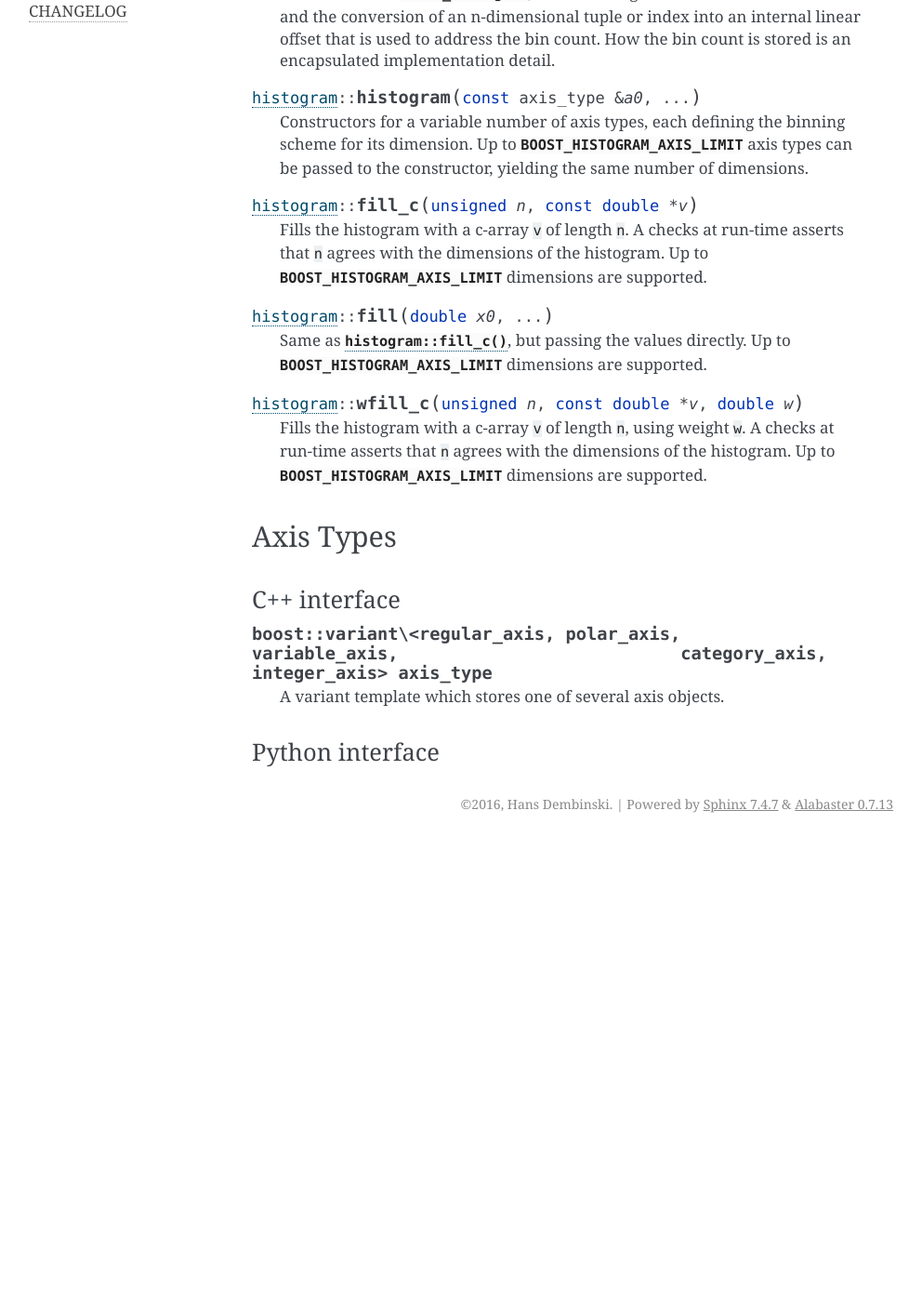
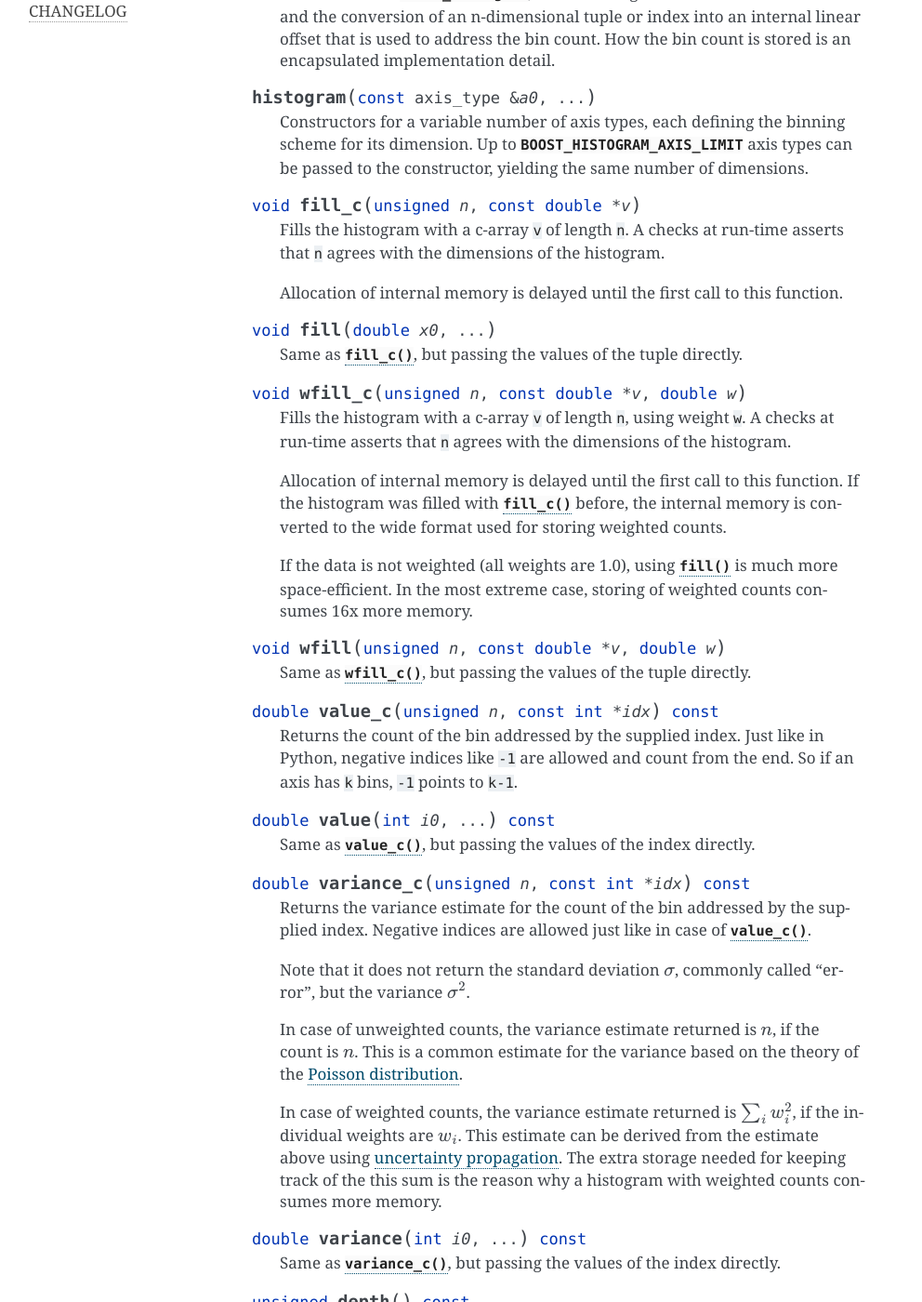
Before and after one commit to boostorg/histogram, a Sphinx documentation site: the page built from doc/sphinx/types.rst, in a window 1280 px wide and 1400 px high, scrolled down 435 px. Shown: the whole window at 93% size, without its empty margins (149-1141 px from the left). Built offline with Sphinx 7.4.7, drawn with Linux system fonts in a browser that asks for light colours; before the commit the page ends 1339 px from its top, so only the background shows below that; some of the changed text lies outside the part shown.

Commit message:
more docu

```diff
--- a/doc/sphinx/references.rst
+++ b/doc/sphinx/references.rst
@@ -3,3 +3,4 @@ References
 
 * `ROOT framework <https://root.cern.ch>`_
 * `Poisson distribution <https://en.wikipedia.org/wiki/Poisson_distribution>`_
+* `Uncertainty propagation <https://en.wikipedia.org/wiki/Propagation_of_uncertainty>`_
--- a/doc/sphinx/types.rst
+++ b/doc/sphinx/types.rst
@@ -17,21 +17,67 @@ C++ interface
 
     It inherits from :cpp:class:`basic_histogram`, which manages the stored axis instances and the conversion of an n-dimensional tuple or index into an internal linear offset that is used to address the bin count. How the bin count is stored is an encapsulated implementation detail.
 
-.. cpp:function:: histogram::histogram(const axis_type& a0, ...)
+.. cpp:namespace-push:: histogram
+
+.. cpp:function:: histogram(const axis_type& a0, ...)
 
     Constructors for a variable number of axis types, each defining the binning scheme for its dimension. Up to :cpp:var:`BOOST_HISTOGRAM_AXIS_LIMIT` axis types can be passed to the constructor, yielding the same number of dimensions.
 
-.. cpp:function:: histogram::fill_c(unsigned n, const double* v)
+.. cpp:function:: void fill_c(unsigned n, const double* v)
 
-    Fills the histogram with a c-array ``v`` of length ``n``. A checks at run-time asserts that ``n`` agrees with the dimensions of the histogram. Up to :cpp:var:`BOOST_HISTOGRAM_AXIS_LIMIT` dimensions are supported.
+    Fills the histogram with a c-array ``v`` of length ``n``. A checks at run-time asserts that ``n`` agrees with the dimensions of the histogram.
 
-.. cpp:function:: histogram::fill(double x0, ...)
+    Allocation of internal memory is delayed until the first call to this function.
 
-    Same as :cpp:func:`histogram::fill_c`, but passing the values directly.  Up to :cpp:var:`BOOST_HISTOGRAM_AXIS_LIMIT` dimensions are supported.
+.. cpp:function:: void fill(double x0, ...)
 
-.. cpp:function:: histogram::wfill_c(unsigned n, const double* v, double w)
+    Same as :cpp:func:`fill_c`, but passing the values of the tuple directly.
 
-    Fills the histogram with a c-array ``v`` of length ``n``, using weight ``w``. A checks at run-time asserts that ``n`` agrees with the dimensions of the histogram. Up to :cpp:var:`BOOST_HISTOGRAM_AXIS_LIMIT` dimensions are supported.
+.. cpp:function:: void wfill_c(unsigned n, const double* v, double w)
+
+    Fills the histogram with a c-array ``v`` of length ``n``, using weight ``w``. A checks at run-time asserts that ``n`` agrees with the dimensions of the histogram.
+
+    Allocation of internal memory is delayed until the first call to this function. If the histogram was filled with :cpp:func:`fill_c` before, the internal memory is converted to the wide format used for storing weighted counts.
+
+    If the data is not weighted (all weights are 1.0), using :cpp:func:`fill` is much more space-efficient. In the most extreme case, storing of weighted counts consumes 16x more memory.
+
+.. cpp:function:: void wfill(unsigned n, const double* v, double w)
+
+    Same as :cpp:func:`wfill_c`, but passing the values of the tuple directly.
+
+.. cpp:function:: double value_c(unsigned n, const int* idx) const
+
+    Returns the count of the bin addressed by the supplied index. Just like in Python, negative indices like ``-1`` are allowed and count from the end. So if an axis has ``k`` bins, ``-1`` points to ``k-1``.
+
+.. cpp:function:: double value(int i0, ...) const
+
+    Same as :cpp:func:`value_c`, but passing the values of the index directly.
+
+.. cpp:function:: double variance_c(unsigned n, const int* idx) const
+
+    Returns the variance estimate for the count of the bin addressed by the supplied index. Negative indices are allowed just like in case of :cpp:func:`value_c`.
+
+    Note that it does not return the standard deviation :math:`\sigma`, commonly called "error", but the variance :math:`\sigma^2`.
+
+    In case of unweighted counts, the variance estimate returned is :math:`n`, if the count is :math:`n`. This is a common estimate for the variance based on the theory of the `Poisson distribution <https://en.wikipedia.org/wiki/Poisson_distribution>`_.
+
+    In case of weighted counts, the variance estimate returned is :math:`\sum_i w_i^2`, if the individual weights are :math:`w_i`. This estimate can be derived from the estimate above using `uncertainty propagation <https://en.wikipedia.org/wiki/Propagation_of_uncertainty>`_. The extra storage needed for keeping track of the this sum is the reason why a histogram with weighted counts consumes more memory.
+
+.. cpp:function:: double variance(int i0, ...) const
+
+    Same as :cpp:func:`variance_c`, but passing the values of the index directly.
+
+.. cpp:function:: unsigned depth() const
+
+    Returns the current size of a count in the internal memory buffer in number of bytes.
+
+.. cpp:function:: double sum() const
+
+    Returns the sum of bin counts, including overflow and underflow bins. This could be implemented as a free function.
+
+.. cpp:function:: operator==(const histogram& other) const
+
+    Returns true if the two histograms have the dimension, same axis types, and same data content. Two otherwise identical histograms are not considered equal, if they do not have the same depth, even if counts and variances are the same, for example if one is filled entirely using :cpp:func:`fill`, and the other using :cpp:func:`wfill` using weights = 1.
 
 Axis Types
 ----------
```
Also changed, not shown: doc/sphinx/notes.rst (+8 -5 lines).
